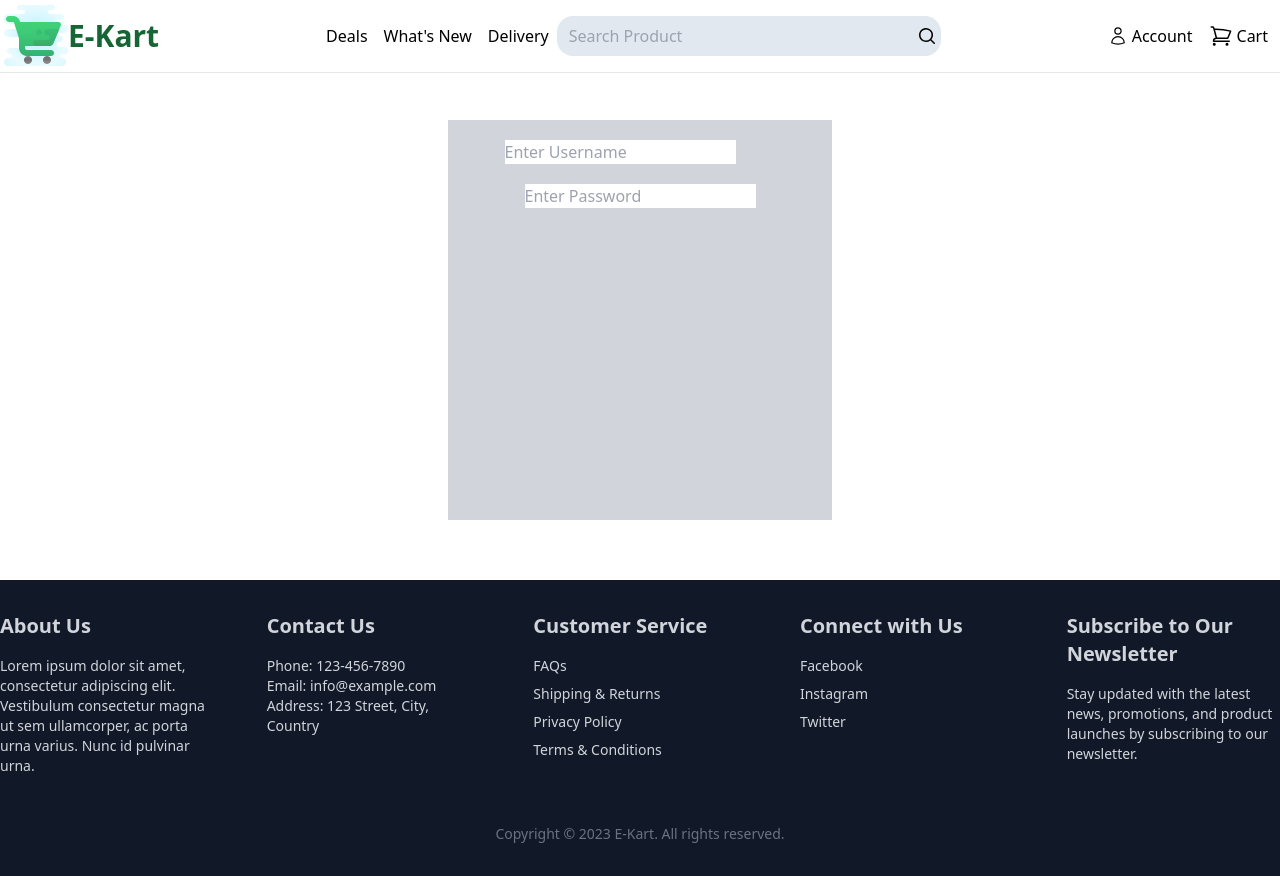
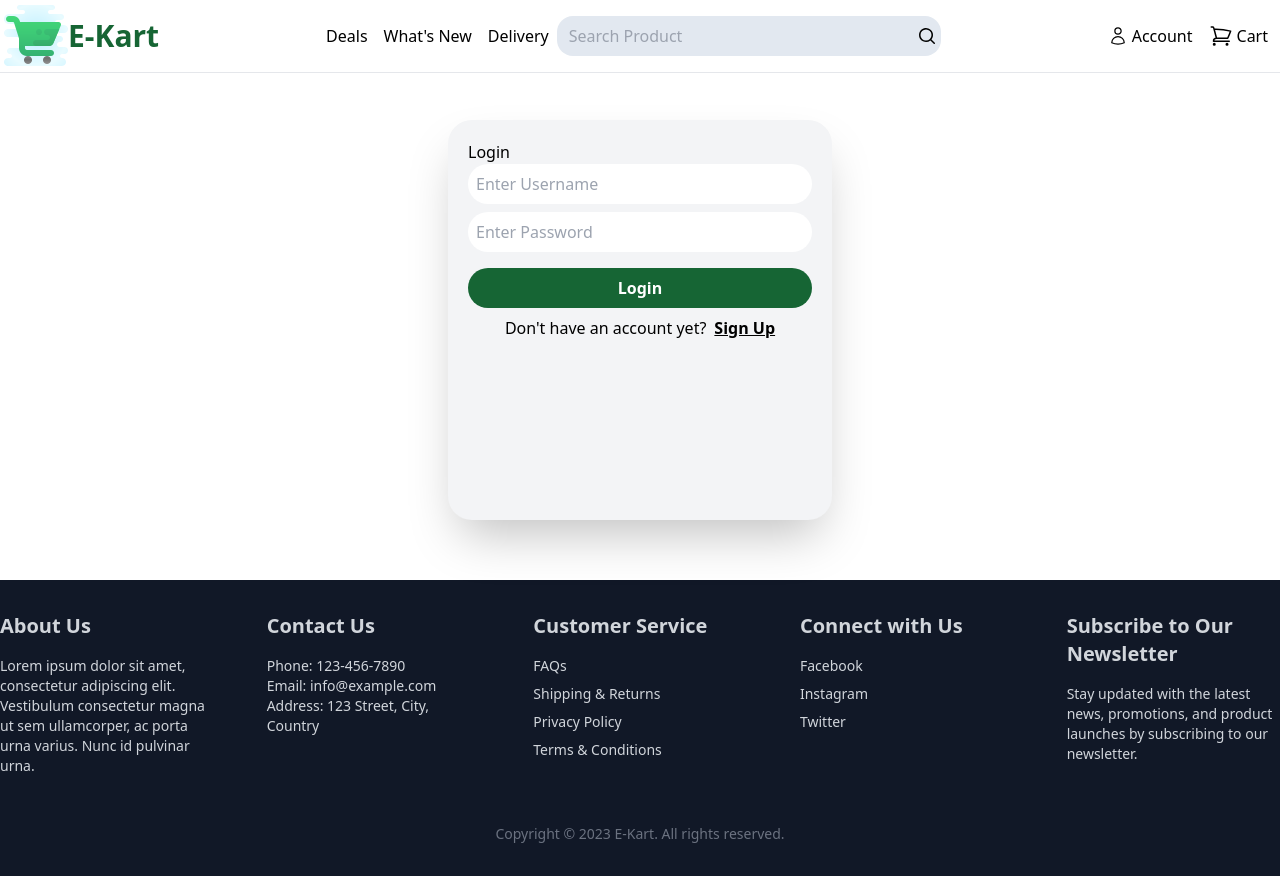
Before and after one commit to TheSh4h/E-COMMERCE-ReactJS, a React (Create React App) app: page /account in a window 1280 px wide. Built offline with nearby package versions, Linux system fonts and the light colour scheme; the HTML template or start-up script is replaced by a standard one.

Commit message:
Login page

```diff
--- a/src/pages/Account.jsx
+++ b/src/pages/Account.jsx
@@ -1,12 +1,20 @@
 const Account = () => {
     return (
         <div className="h-[500px] flex place-content-center relative top-10">
-            <div className="bg-gray-300 h-[400px] w-96 p-5
-            flex place-content-center">
-                <form>
-                    <input type="text" placeholder="Enter Username" /> <br />
-                    <input type="password" placeholder="Enter Password" className="m-5" />
+            <div className="bg-gray-100 h-[400px] w-96 p-5 rounded-3xl shadow-2xl">
+                <h1>Login</h1>
+                <form className="w-full">
+                    <input className="w-full py-2 rounded-3xl p-2" type="text" placeholder="Enter Username" /> <br />
+                    <input className="w-full py-2 rounded-3xl p-2 mt-2 mb-4" type="password" placeholder="Enter Password" />
+                    <button className="w-full py-2 rounded-3xl p-2
+                    bg-green-800 text-white font-semibold
+                    hover:bg-white hover:text-black active:bg-black active:text-white
+                     transition delay-150">Login</button>
                 </form>
+                <div className="flex place-content-center m-2">
+                    <p>Don't have an account yet?</p>
+                    <a href="#" className="underline font-semibold ml-2">Sign Up</a>
+                </div>
             </div>
         </div>
      );
```
